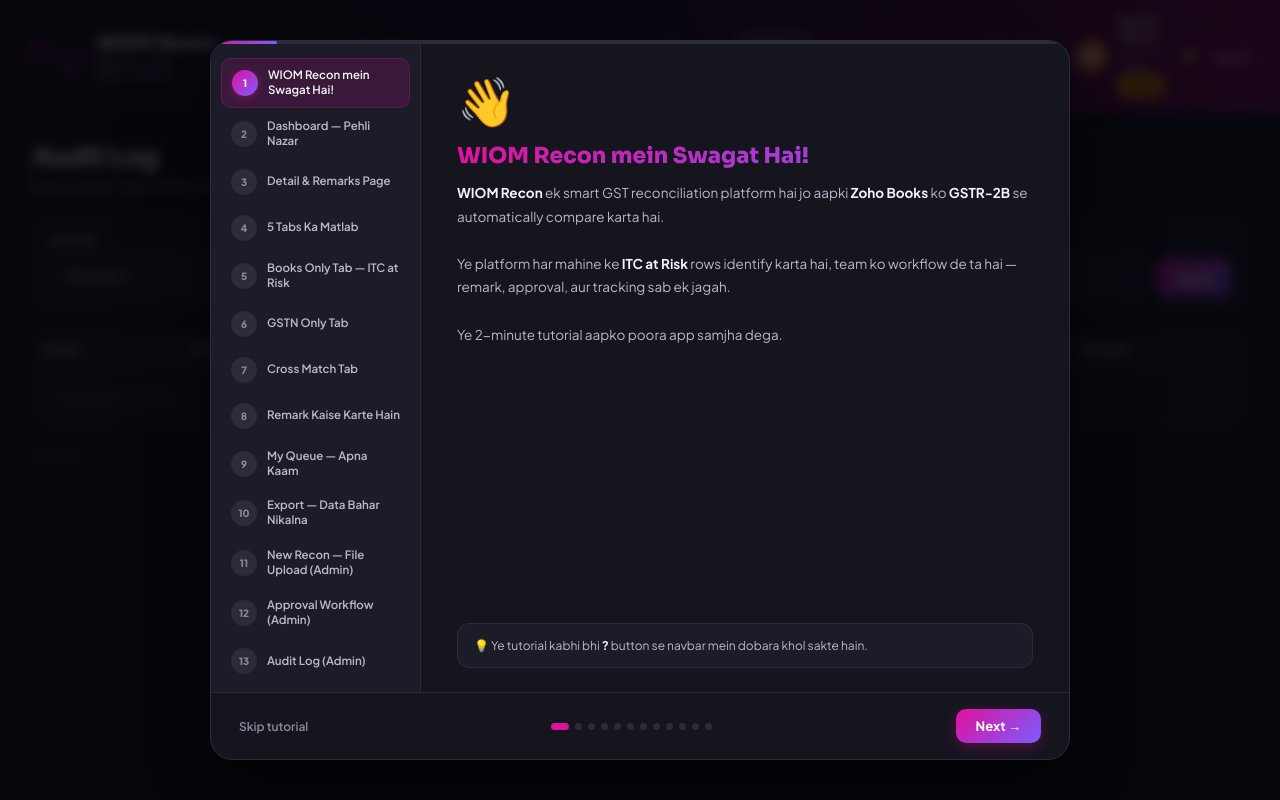
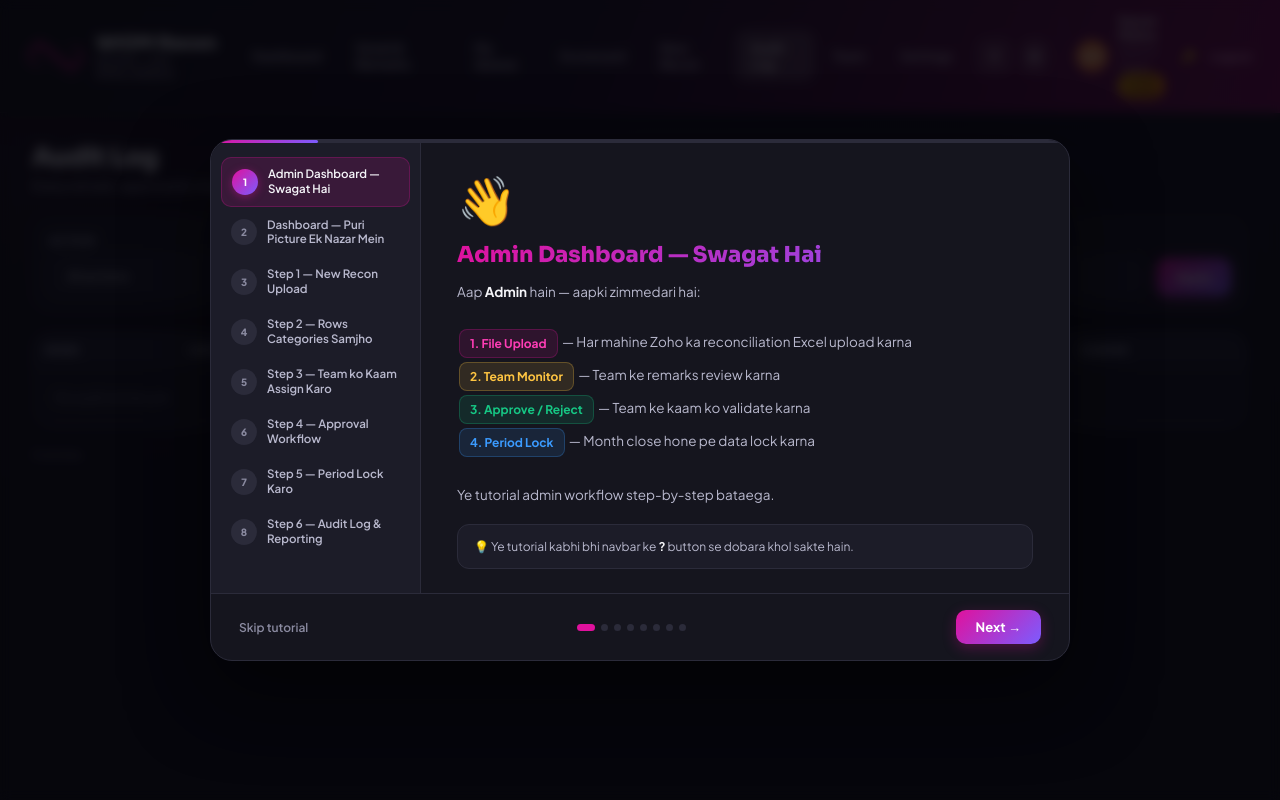
Before and after one commit to sauravmishra-tax/wiom-recon, a Flask app: page /audit in a window 1280 px wide. Run offline with Flask 3, Linux system fonts and the light colour scheme; a user stored in the database is signed in; data that the repository does not hold is empty.

Commit message:
Role-specific tutorials: separate 7-step flow for Admin, 9-step flow for Team users

```diff
--- a/templates/base.html
+++ b/templates/base.html
@@ -354,92 +354,125 @@
 <script>
 (function(){
 var IS_ADMIN = {{ 'true' if current_user.is_admin else 'false' }};
+var USER_ROLE = '{{ current_user.role }}';
 
-var STEPS = [
+// ── ADMIN / SUPERADMIN STEPS ──────────────────────────────────────────────
+var ADMIN_STEPS = [
   {
-    icon:'👋',
-    title:'WIOM Recon mein Swagat Hai!',
-    desc:'<b>WIOM Recon</b> ek smart GST reconciliation platform hai jo aapki <b>Zoho Books</b> ko <b>GSTR-2B</b> se automatically compare karta hai.<br><br>Ye platform har mahine ke <b>ITC at Risk</b> rows identify karta hai, team ko workflow de ta hai — remark, approval, aur tracking sab ek jagah.<br><br>Ye 2-minute tutorial aapko poora app samjha dega.',
-    tip:'💡 Ye tutorial kabhi bhi <b>?</b> button se navbar mein dobara khol sakte hain.'
+    icon:'👋', role:'admin',
+    title:'Admin Dashboard — Swagat Hai',
+    desc:'Aap <b>Admin</b> hain — aapki zimmedari hai:<br><br><span class="tut-pill pink">1. File Upload</span> — Har mahine Zoho ka reconciliation Excel upload karna<br><span class="tut-pill yellow">2. Team Monitor</span> — Team ke remarks review karna<br><span class="tut-pill green">3. Approve / Reject</span> — Team ke kaam ko validate karna<br><span class="tut-pill blue">4. Period Lock</span> — Month close hone pe data lock karna<br><br>Ye tutorial admin workflow step-by-step bataega.',
+    tip:'💡 Ye tutorial kabhi bhi navbar ke <b>?</b> button se dobara khol sakte hain.'
   },
   {
-    icon:'📊',
-    title:'Dashboard — Pehli Nazar',
-    desc:'Dashboard pe aate hi <b>5 key stats</b> dikhte hain:<br><br><span class="tut-pill red">⚠ ITC at Risk</span> — Books mein hai, 2B mein nahi → ye amount claim nahi hoga unless fix ho.<br><br><span class="tut-pill">📋 Total Rows</span> — Is period ka kul invoice count.<br><br><span class="tut-pill yellow">⏳ Open</span> — Abhi tak koi remark nahi — team ka kaam pending.<br><br><span class="tut-pill blue">💬 Remarked</span> — Team ne remark diya, admin ka approval pending.<br><br><span class="tut-pill green">✅ Approved</span> — Resolved rows.',
-    tip:'💡 ITC at Risk card pe click karo → seedha <b>Books Only tab</b> pe jaoge jahan ye rows hain.'
+    icon:'📊', role:'admin',
+    title:'Dashboard — Puri Picture Ek Nazar Mein',
+    desc:'Dashboard pe aate hi puri company ka status:<br><br><span class="tut-pill red">⚠ ITC at Risk</span> — Kitna ITC claim nahi milega agar fix na hua<br><span class="tut-pill">📋 Total Rows</span> — Kul invoice rows DB mein<br><span class="tut-pill yellow">⏳ Open</span> — Team ne abhi kaam nahi kiya<br><span class="tut-pill blue">💬 Remarked</span> — Team ka kaam done, <b>aapka approval pending</b><br><span class="tut-pill green">✅ Approved</span> — Resolved<br><br>Neecha Activity feed dikhti hai — kaun kya kar raha hai real-time.',
+    tip:'💡 ITC at Risk card pe click → directly Books Only tab. Ye number minimize karna aapka main goal hai.'
   },
   {
-    icon:'📋',
-    title:'Detail & Remarks Page',
-    desc:'Ye app ka main kaam karne wala page hai. Yahan <b>saari invoice rows</b> hain.<br><br><b>Filter karo:</b><br>• Period — specific month ya "All" cumulative<br>• State — Delhi, Haryana, Maharashtra, UP<br>• FY — Financial year ke hisaab se<br>• Status — Open / Remarked / Approved<br>• Search — GSTIN ya Vendor name se<br><br><b>Kisi bhi row pe click karo</b> → right side panel mein details aur remark form khulega.',
-    tip:'💡 Columns hide/show kar sakte ho — table header mein ⚙ icon se. Ye setting browser mein save rehti hai.'
+    icon:'⬆️', role:'admin',
+    title:'Step 1 — New Recon Upload',
+    desc:'Har mahine ka pehla kaam: <b>Navigation → New Recon</b><br><br><b>Process:</b><br>1. <b>State</b> select karo (Delhi / Haryana / Maharashtra / UP)<br>2. <b>Period</b> select karo (return month, e.g. April 2026)<br>3. Zoho Books se download kiya <b>GSTR-2B Reconciliation Excel</b> upload karo<br>4. <b>Start Processing</b> dabao<br>5. <b>9 AI agents</b> ~30 seconds mein file process karte hain<br>6. Done → Detail page pe saari categorized rows aa jaati hain<br><br><b>Note:</b> Har upload ek state ka pura data replace karta hai — cumulative hai.',
+    tip:'💡 Upload ke baad "Processing complete" notification aata hai. Tab tak kuch aur kaam kar sakte ho.'
   },
   {
-    icon:'📑',
-    title:'5 Tabs Ka Matlab',
-    desc:'Detail page pe <b>5 tabs</b> hain, har tab ek category dikhata hai:<br><br><span class="tut-pill red">📚 Books Only</span> — Aapki books mein hai, vendor ne 2B mein file nahi kiya → <b>ITC risk</b><br><br><span class="tut-pill blue">🏛 GSTN Only</span> — 2B mein hai, books mein entry nahi → verify karo<br><br><span class="tut-pill yellow">🔀 Cross Match</span> — Dono jagah hai, amounts mein difference → reconcile karo<br><br><span class="tut-pill green">✅ Fully Reconciled</span> — Bilkul match, ITC safe<br><br><span class="tut-pill">📊 Gap Analysis</span> — Vendor-wise ITC gap ka summary table',
-    tip:'💡 Har tab pe row count badge dikhta hai. <b>Books Only pe focus karo pehle</b> — wahan ITC at risk hai.'
+    icon:'📑', role:'admin',
+    title:'Step 2 — Rows Categories Samjho',
+    desc:'Upload hone ke baad Detail page pe <b>5 tabs</b> bante hain:<br><br><span class="tut-pill red">📚 Books Only</span> — Books mein, 2B mein nahi → <b>ITC at Risk — PRIORITY</b><br><span class="tut-pill blue">🏛 GSTN Only</span> — 2B mein, books mein nahi → verify karo<br><span class="tut-pill yellow">🔀 Cross Match</span> — Dono jagah, amount mismatch → reconcile<br><span class="tut-pill green">✅ Fully Reconciled</span> — Safe, kuch nahi karna<br><span class="tut-pill">📊 Gap Analysis</span> — Vendor-wise ITC gap summary<br><br><b>Aapka kaam:</b> Team ko assign karo ya khud Books Only + Cross Match clear karo.',
+    tip:'💡 Rows kisi team member ko assign kar sakte ho — row click → "Assign to" dropdown.'
   },
   {
-    icon:'📚',
-    title:'Books Only Tab — ITC at Risk',
-    desc:'Ye <b>sabse critical tab</b> hai.<br><br>Yahan wo invoices hain jo <b>aapki Zoho Books mein recorded hain lekin vendor ne GSTR-1 file nahi kiya</b> — isliye GSTR-2B mein nahi aaya.<br><br><b>Kya karna hai:</b><br>• Row pe click karo<br>• Remark daalo — "Vendor ko follow up kiya", "Dispute mein hai", "Credit note expected", etc.<br>• Reason select karo<br>• Submit karo<br><br>Status <span class="tut-pill blue">Remarked</span> ho jaata hai, admin ko approval milta hai.',
-    tip:'💡 Bulk action bhi hai — multiple rows select karo (checkbox) → ek saath remark do.'
+    icon:'👥', role:'admin',
+    title:'Step 3 — Team ko Kaam Assign Karo',
+    desc:'Detail page pe rows team members ko assign kar sakte ho:<br><br>1. Row pe click karo → side panel khulega<br>2. <b>"Assign to"</b> dropdown mein team member select karo<br>3. Save<br><br>Ya bulk mein: <b>Multiple rows select karo → Bulk Assign</b><br><br>Assigned team member ko <b>My Queue</b> mein woh rows dikhenge.<br><br>Agar assign nahi kiya toh bhi team apna state/period filter kake kaam kar sakti hai.',
+    tip:'💡 My Queue mein admin ko "Remarked" rows dikhti hain — ye aapka approval inbox hai.'
   },
   {
-    icon:'🏛️',
-    title:'GSTN Only Tab',
-    desc:'Yahan wo invoices hain jo <b>GSTR-2B mein hain lekin Zoho Books mein entry nahi hai</b>.<br><br>Possible reasons:<br>• Purchase book nahi ki gayi<br>• Wrong vendor ka invoice aa gaya<br>• Advance payment tha<br><br><b>Kya karna hai:</b><br>• <b>Valid purchase hai?</b> → Zoho mein book karo, remark mein note karo<br>• <b>Unknown vendor?</b> → Reject/flag karo remark mein<br>• <b>Already booked?</b> → Invoice number mismatch note karo',
-    tip:'💡 Vendor name pe click karo → us vendor ki saari transactions ek jagah dikhti hain (Vendor Detail page).'
+    icon:'✅', role:'admin',
+    title:'Step 4 — Approval Workflow',
+    desc:'Team jab remark submit karti hai → row <span class="tut-pill blue">Remarked</span> ho jaati hai.<br><br><b>Aapka approval process:</b><br>1. <b>Navigation → My Queue</b> — saare pending remarks<br>2. Row pe click → remark + reason padho<br>3. <b>Approve</b> karo → <span class="tut-pill green">Approved/Resolved</span><br>4. Ya <b>Reject</b> karo with note → row wapas <span class="tut-pill yellow">Open</span><br><br>Rejected rows team ko dobara handle karni padti hain.<br><br><b>ITC Table 4 bucket</b> bhi assign kar sakte ho — GSTR-3B filing ke liye.',
+    tip:'💡 Bulk approve bhi possible hai — multiple Remarked rows select → Bulk Approve.'
   },
   {
-    icon:'🔀',
-    title:'Cross Match Tab',
-    desc:'Yahan wo invoices hain jo <b>dono jagah hain (Books aur 2B mein) lekin amounts mein farq hai</b>.<br><br>Common issues:<br>• <span class="tut-pill red">Tax Head Mismatch</span> — Books mein IGST, 2B mein CGST+SGST (ya ulta)<br>• Amount difference — rounding, credit note, etc.<br>• Invoice number format different<br><br><b>Kya karna hai:</b><br>Row pe click karo → dono sides ka comparison dikhega → remark mein explain karo ya CA ko escalate karo.',
-    tip:'💡 "Diff" column mein amount difference dikhta hai. Negative diff matlab Books mein zyada amount hai.'
+    icon:'🔒', role:'admin',
+    title:'Step 5 — Period Lock Karo',
+    desc:'Jab ek month ka kaam complete ho jaaye:<br><br>1. <b>New Recon page</b> pe jaao<br>2. Us period ke run ke paas <b>🔒 Lock Period</b> button<br>3. Lock karne ke baad us period ki koi bhi row edit nahi ho sakti<br><br><b>Kyun lock karna chahiye?</b><br>• Month close hone ke baad accidental changes rokne ke liye<br>• Audit trail clean rehti hai<br>• CA ko final data confidence ke saath de sakte ho<br><br>Unlock bhi kar sakte ho agar zaroorat pade — sirf admin.',
+    tip:'💡 Locked period ko orange banner dikhta hai Detail page pe — team ko pata rehta hai kaam done hai.'
   },
   {
-    icon:'✍️',
-    title:'Remark Kaise Karte Hain',
-    desc:'Kisi bhi row pe click karo — right side ek <b>detail panel</b> khulega.<br><br><b>Steps:</b><br>1. <b>Remark</b> field mein type karo — kya action liya, vendor se kya baat hui, etc.<br>2. <b>Reason</b> select karo dropdown se (Pending Filing, Disputed, Under Review, etc.)<br>3. <b>Submit Remark</b> button dabao<br><br>Status change:<br><span class="tut-pill yellow">Open</span> → <span class="tut-pill blue">Remarked</span> (admin ke paas approval ke liye)<br><br>Admin approve karta hai → <span class="tut-pill green">Approved</span>',
-    tip:'💡 Comment thread bhi add kar sakte ho — ek row pe multiple team members discuss kar sakte hain.'
-  },
-  {
-    icon:'👤',
-    title:'My Queue — Apna Kaam',
-    desc:'Navigation mein <b>"My Queue"</b> link aapke liye shortcut hai.<br><br>Yahan dikhta hai:<br>• <b>Admin/Accounts ko:</b> Saare "Remarked" rows — team ke remarks jo approval pending hain<br>• <b>Team member ko:</b> Apne assigned rows ya pending open rows<br><br>Ye ek <b>focused view</b> hai — baki saara data filter ho jaata hai, sirf tumhara kaam dikhai deta hai.<br><br>Din ki shuruat yahan se karo — pehle My Queue clear karo.',
-    tip:'💡 Row kisi specific team member ko assign bhi kar sakte hain — row open karo → "Assign to" dropdown.'
-  },
-  {
-    icon:'⬇️',
-    title:'Export — Data Bahar Nikalna',
-    desc:'Kisi bhi tab pe <b>"⬇ Export Excel"</b> button hai (top right).<br><br>Ye current <b>filters ke hisaab se</b> data Excel mein download karta hai:<br>• Sirf Books Only rows chahiye → Books Only tab pe jaao → Export<br>• Specific state ka → State filter lagao → Export<br>• Specific period → Period select karo → Export<br><br>Export file mein team remarks, status, amounts — sab kuch hota hai.',
-    tip:'💡 CFO Summary bhi hai — Dashboard pe "CFO Summary" button. Ek page ka summary report banata hai.'
+    icon:'📝', role:'admin',
+    title:'Step 6 — Audit Log & Reporting',
+    desc:'<b>Audit Log</b> (Navigation) — har action ka record:<br>• Kisne kab remark add kiya<br>• Kab approve/reject hua<br>• Kab file upload hua, kab lock hua<br><br><b>Reports:</b><br>• <b>CFO Summary</b> (Dashboard pe button) — ek page ka executive summary<br>• <b>Scorecard</b> — Vendor-wise filing reliability grades (A+ se D)<br>• <b>Export Excel</b> — Current filter ka data Excel mein<br><br>State filter + Period filter laga ke specific report nikalo.',
+    tip:'💡 Scorecard mein vendors ko grade milta hai — D grade wale vendors ITC risk mein sabse zyada hain.'
   },
 ];
 
-{% if current_user.is_admin %}
-STEPS = STEPS.concat([
+// ── TEAM / USER (Book-Keeping) STEPS ─────────────────────────────────────
+var USER_STEPS = [
   {
-    icon:'⬆️',
-    title:'New Recon — File Upload (Admin)',
-    desc:'Navigation mein <b>"New Recon"</b> button se monthly reconciliation run karo.<br><br><b>Steps:</b><br>1. <b>State</b> select karo (Delhi / Haryana / Maharashtra / UP)<br>2. <b>Period</b> select karo (return ka mahina)<br>3. Zoho Books ka <b>GSTR-2B reconciliation Excel</b> upload karo<br>4. Processing start hoga — <b>9 AI agents</b> run karte hain<br>5. Done hone ke baad Detail page pe saari rows aa jaati hain<br><br>Note: Ye upload <b>cumulative</b> hai — ek state ka purana data replace ho jaata hai naye se.',
-    tip:'💡 Upload fail ho toh error message padho — usually wrong state ya wrong Excel format hota hai.'
+    icon:'👋', role:'user',
+    title:'Team Member — Swagat Hai',
+    desc:'Aap <b>Book-Keeping Team</b> mein hain — aapka kaam hai:<br><br><span class="tut-pill yellow">1. Review</span> — Assigned rows dekhna aur samajhna<br><span class="tut-pill pink">2. Remark</span> — Har row pe kya action liya, vendor se kya baat hui — ye note karna<br><span class="tut-pill blue">3. Follow-up</span> — Vendor ko contact karna filing ke liye<br><span class="tut-pill green">4. Update</span> — Status update karna jab vendor file kare<br><br>Ye tutorial aapka poora workflow explain karega.',
+    tip:'💡 Ye tutorial kabhi bhi navbar ke <b>?</b> button se dobara khol sakte hain.'
   },
   {
-    icon:'✅',
-    title:'Approval Workflow (Admin)',
-    desc:'Team member jab remark deta hai → row ka status <span class="tut-pill blue">Remarked</span> ho jaata hai.<br><br><b>Admin ka kaam:</b><br>1. <b>My Queue</b> mein jaao — saare pending remarks dikhenge<br>2. Row pe click karo<br>3. Remark padho + reason dekho<br>4. <b>Approve</b> karo (ITC safe hai) ya <b>Reject</b> karo with note<br><br>Approved → <span class="tut-pill green">Approved/Resolved</span><br>Rejected → Row wapas <span class="tut-pill yellow">Open</span> mein, team ko re-work karna hoga.',
-    tip:'💡 Period ko <b>Lock</b> bhi kar sakte ho — lock hone ke baad us period ki rows edit nahi hongi. New Recon pe lock option hai.'
+    icon:'📊', role:'user',
+    title:'Dashboard — Apna Overview',
+    desc:'Dashboard pe company ka overall status dikhta hai:<br><br><span class="tut-pill red">⚠ ITC at Risk</span> — Kitna ITC pending hai company-wide<br><span class="tut-pill yellow">⏳ Open</span> — Kitni rows abhi kaam pending hain<br><span class="tut-pill blue">💬 Remarked</span> — Kitni rows admin ke paas approval mein hain<br><br><b>Aapka direct kaam:</b> "Open" rows — inhe remark karna hai.<br><br>Dashboard sirf overview hai. Actual kaam <b>My Queue</b> se start karo.',
+    tip:'💡 Dashboard pe neecha Activity feed bhi hai — team ki recent activity dikhti hai.'
   },
   {
-    icon:'📝',
-    title:'Audit Log (Admin)',
-    desc:'Navigation mein <b>"Audit Log"</b> — har action ka complete record.<br><br>Yahan dikhai deta hai:<br>• Kisne kab koi row edit ki<br>• Kab remark add hua, kab approve hua<br>• Kab file upload hua<br>• Kab period lock/unlock hua<br><br><b>Filter karo</b> period ya state se.<br><br>Agar koi dispute ho — "ye kab approve hua tha?" — Audit Log mein exact timestamp milega.',
-    tip:'💡 Audit Log export nahi hota currently. Screenshot ya Ctrl+A → Excel paste kar sakte ho.'
+    icon:'👤', role:'user',
+    title:'My Queue — Yahan Se Shuru Karo',
+    desc:'Har din ka kaam <b>Navigation → My Queue</b> se start karo.<br><br>Yahan dikhta hai:<br>• Aapko <b>assign ki gayi rows</b><br>• Ya aapke state/period ki <b>Open rows</b><br><br>Ye focused view hai — sirf aapka kaam, baki sab filter out.<br><br><b>Priority:</b> Pehle <span class="tut-pill red">Books Only</span> rows karo — wahan ITC at risk hai.<br>Phir <span class="tut-pill yellow">Cross Match</span>.<br>Phir <span class="tut-pill blue">GSTN Only</span>.',
+    tip:'💡 Agar My Queue khali lagti hai — Detail page pe State aur Period filter check karo.'
   },
-]);
-{% endif %}
+  {
+    icon:'📋', role:'user',
+    title:'Detail Page — Rows Dekhna',
+    desc:'Navigation mein <b>"Detail &amp; Remarks"</b> pe jaao.<br><br><b>Filter karo apne hisaab se:</b><br>• <b>Period</b> — Is mahine ka (ya "All" cumulative)<br>• <b>State</b> — Aapka state (Delhi, Haryana, etc.)<br>• <b>Status</b> — "Open" select karo → sirf kaam wali rows<br><br><b>5 Tabs hain</b> — har tab ek category:<br><span class="tut-pill red">Books Only</span> <span class="tut-pill blue">GSTN Only</span> <span class="tut-pill yellow">Cross Match</span> <span class="tut-pill green">Reconciled</span> <span class="tut-pill">Gap</span><br><br>Kisi bhi row pe click karo → side panel mein details + remark form.',
+    tip:'💡 Search box mein GSTIN ya vendor name type karo → specific vendor ki saari rows filter hongi.'
+  },
+  {
+    icon:'📚', role:'user',
+    title:'Books Only — Sabse Zaroori Tab',
+    desc:'Ye <b>aapka primary kaam</b> hai.<br><br>Yahan wo invoices hain jo <b>Zoho Books mein hain lekin vendor ne GSTR-1 nahi bhara</b> — 2B mein nahi aaya → <b>ITC claim nahi milega</b>.<br><br><b>Aapko kya karna hai:</b><br>• Vendor ko <b>call/email</b> karo — filing karo<br>• Row pe click → remark mein likho: <i>"Called vendor on 28 June, filing by 5 July"</i><br>• Reason select karo: <i>Pending Filing</i><br>• Submit<br><br>Vendor file kare → next month 2B mein aayega → row automatically resolve.',
+    tip:'💡 Multiple rows ek saath handle karne ke liye checkboxes select karo → Bulk Remark.'
+  },
+  {
+    icon:'🏛️', role:'user',
+    title:'GSTN Only Tab',
+    desc:'Ye invoices <b>GSTR-2B mein hain lekin Zoho Books mein nahi</b>.<br><br><b>Aapko check karna hai:</b><br><br><b>Case 1 — Valid purchase hai?</b> → Accountant ko batao Zoho mein book karne ke liye, remark mein note karo<br><br><b>Case 2 — Invoice number alag hai?</b> → Books mein hai but number different → remark mein explain karo<br><br><b>Case 3 — Unknown/Wrong vendor?</b> → Manager ko escalate karo, remark mein flag karo<br><br>Reason: <i>Already Booked / Under Review / Rejected</i>',
+    tip:'💡 Vendor pe click → vendor detail page → us vendor ki saari purani transactions bhi dikhti hain.'
+  },
+  {
+    icon:'🔀', role:'user',
+    title:'Cross Match Tab',
+    desc:'Ye invoices <b>dono jagah hain</b> (Books + 2B) lekin <b>amounts match nahi karti</b>.<br><br>Common cases:<br>• <span class="tut-pill red">Tax Head Mismatch</span> — Books mein IGST, 2B mein CGST+SGST → accountant se check karo<br>• <b>Amount difference</b> — Rounding, credit note, partial payment<br>• <b>Invoice format alag</b> — System ne same invoice ko different samjha<br><br>Row pe click → dono sides ka comparison dikhega → remark mein explain karo exactly kya difference hai aur kyun.',
+    tip:'💡 "Diff" column negative ho toh Books mein zyada amount hai. Positive ho toh 2B mein zyada.'
+  },
+  {
+    icon:'✍️', role:'user',
+    title:'Remark Kaise Karte Hain',
+    desc:'Kisi bhi row pe click karo → right side panel:<br><br><b>1. Remark likho</b> — kya action liya, vendor se kya baat hui, kab follow up hoga<br><i>Example: "Called Raj Trophies on 30 Jun, they will file by 7 Jul"</i><br><br><b>2. Reason select karo</b><br>• <i>Pending Filing</i> — Vendor ne file nahi kiya abhi<br>• <i>Disputed</i> — Invoice mein koi issue hai<br>• <i>Under Review</i> — CA dekh raha hai<br>• <i>Credit Note Expected</i> — Vendor credit dega<br><br><b>3. Submit Remark</b><br><br>Status: <span class="tut-pill yellow">Open</span> → <span class="tut-pill blue">Remarked</span>',
+    tip:'💡 Submit ke baad row admin ke "My Queue" mein chali jaati hai approval ke liye.'
+  },
+  {
+    icon:'💬', role:'user',
+    title:'Comments — Discussion Thread',
+    desc:'Ek row pe team ke saath <b>discuss</b> bhi kar sakte ho.<br><br>Row open karo → neecha <b>Comments section</b> hai:<br>• Question pucho — <i>"Is invoice ki copy vendor ne bheji?"</i><br>• Update do — <i>"Vendor ne file kar di, 2B mein next month aayega"</i><br>• Flag karo — <i>"Manager se guidance chahiye"</i><br><br>Saare comments timestamp ke saath save hote hain.<br>Admin + saare team members comments dekh sakte hain.',
+    tip:'💡 Comment aur Remark alag cheezein hain — Remark = formal status update, Comment = discussion.'
+  },
+  {
+    icon:'⬇️', role:'user',
+    title:'Export — Data Download Karna',
+    desc:'Kisi bhi tab pe <b>"⬇ Export Excel"</b> button hai.<br><br>Current filter ke hisaab se download hoga:<br>• Sirf aapki state → State filter lagao → Export<br>• Sirf Open rows → Status filter = Open → Export<br>• Specific vendor → Search → Export<br><br>Export mein remarks, status, amounts — sab hota hai.<br><br>Iska use: Vendor ko apni pending list bhejna, manager ko status report dena.',
+    tip:'💡 Export se vendor ki pending list nikalo → unhe email ya WhatsApp karo filing ke liye.'
+  },
+];
+
+var STEPS = IS_ADMIN ? ADMIN_STEPS : USER_STEPS;
 
 var cur = 0;
 var seen = [];
```
